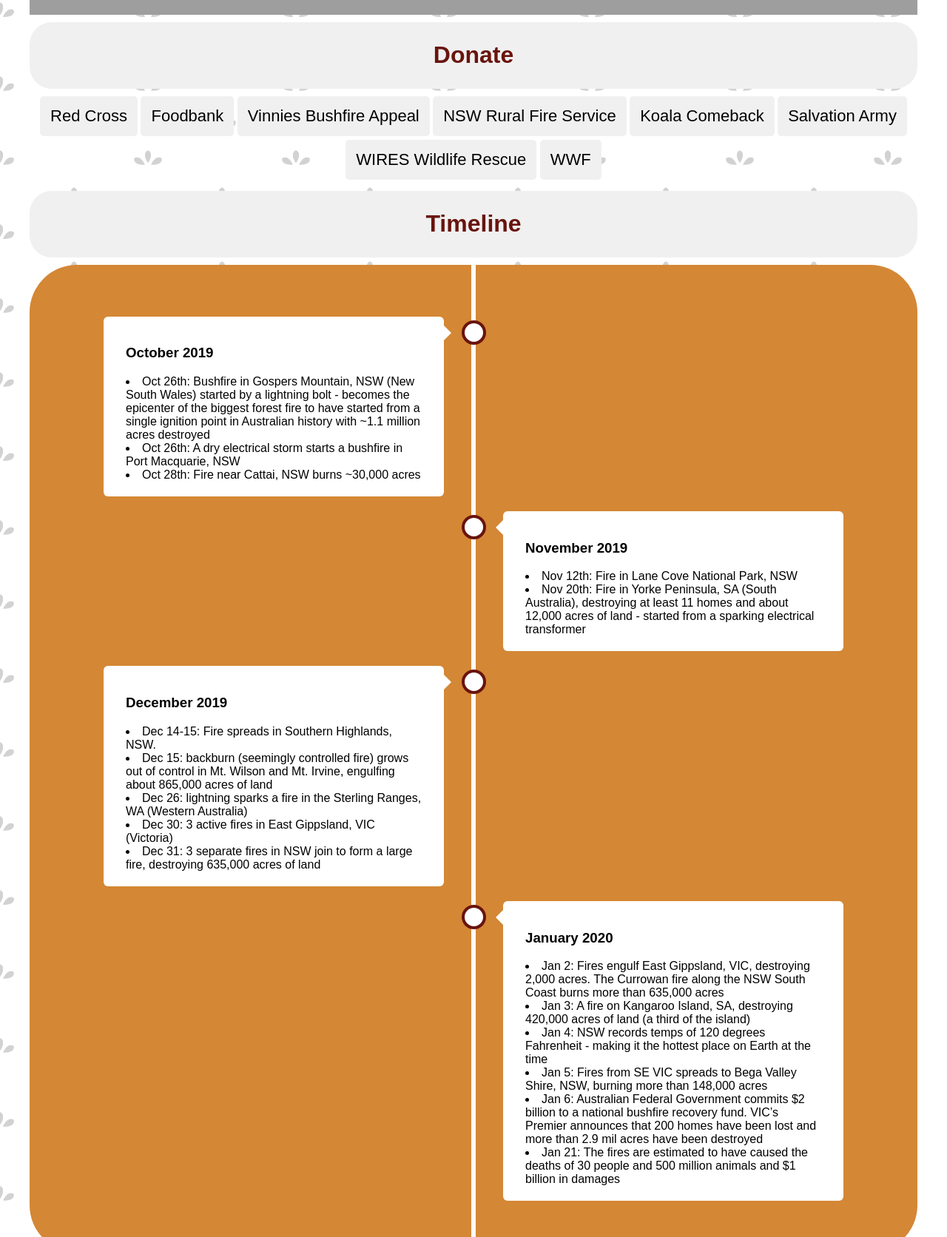
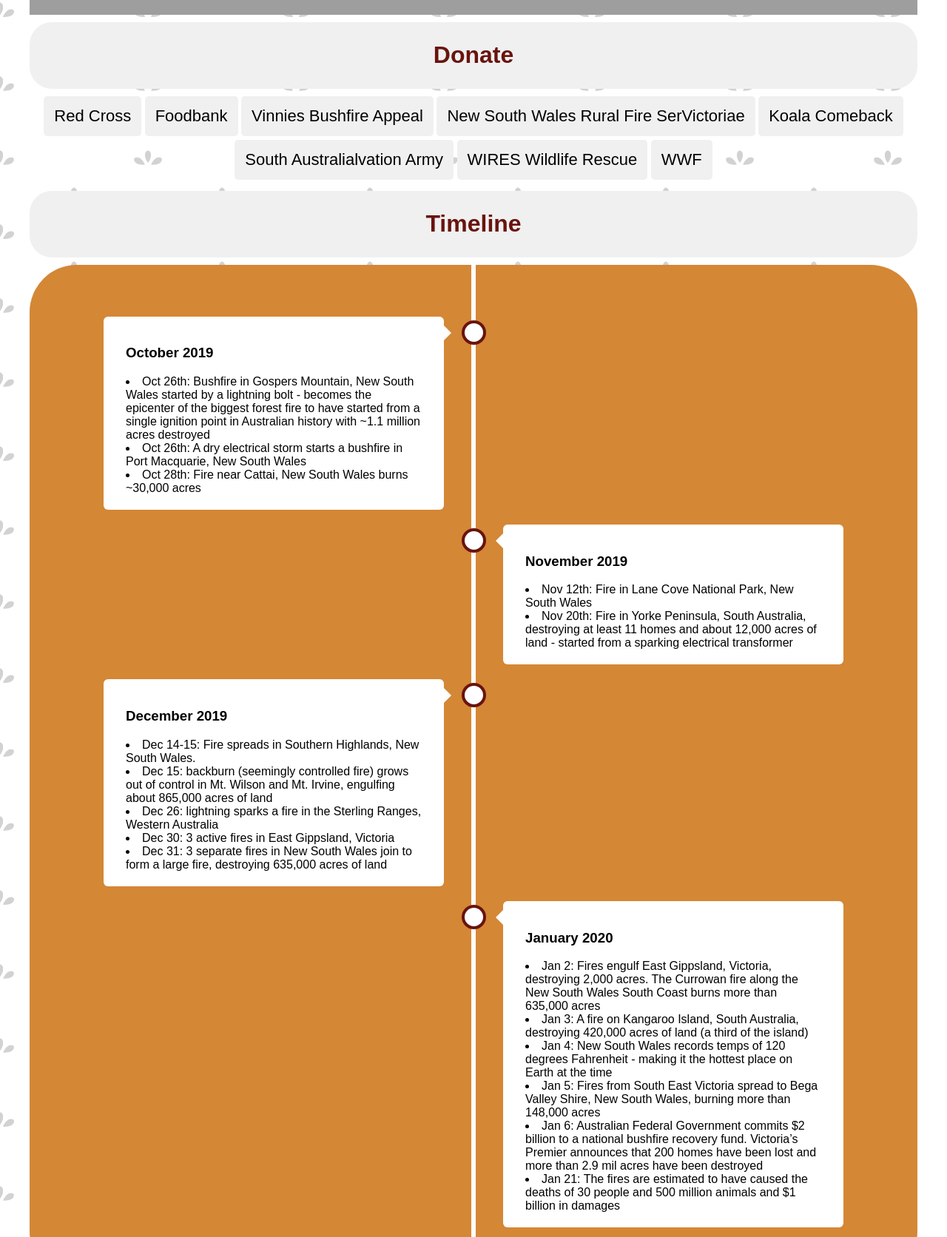
Before and after one commit to EmiCB/ABE-199-AustraliaBushfires, a plain HTML site: page index.html in a window 1280 px wide. Shown: the part 880-2552 px from the top of the page at 74% size. Drawn offline with Linux system fonts and the light colour scheme; grey boxes are pictures that could not be loaded.

Commit message:
changed abbreviations to full titles and added bio

```diff
--- a/index.html
+++ b/index.html
@@ -33,12 +33,12 @@
         </div>
 
         <div class="pill-nav">
-          <a href="https://www.redcross.org.au/campaigns/disaster-relief-and-recovery-donate ">Red Cross</a>
+          <a href="https://www.redcross.org.au/campaigns/diSouth Australiaster-relief-and-recovery-donate ">Red Cross</a>
           <a href="https://www.foodbank.org.au/">Foodbank</a>
-          <a href="https://donate.vinnies.org.au/appeals-nsw/vinnies-nsw-bushfire-appeal-nsw">Vinnies Bushfire Appeal</a>
-          <a href="https://www.rfs.nsw.gov.au/about-us/sponsorship">NSW Rural Fire Service</a>
+          <a href="https://donate.vinnies.org.au/appeals-New South Wales/vinnies-New South Wales-bushfire-appeal-New South Wales">Vinnies Bushfire Appeal</a>
+          <a href="https://www.rfs.New South Wales.gov.au/about-us/sponsorship">New South Wales Rural Fire SerVictoriae</a>
           <a href="https://koalacomeback.com/">Koala Comeback</a>
-          <a href="https://www.salvationarmy.org.au/donate/make-a-donation/donate-online/?appeal=disasterappeal">Salvation Army</a>
+          <a href="https://www.South Australialvationarmy.org.au/donate/make-a-donation/donate-online/?appeal=diSouth Australiasterappeal">South Australialvation Army</a>
           <a href="https://www.wires.org.au/blog/emergency-donations-to-help-wildlife">WIRES Wildlife Rescue</a>
           <a href="https://www.wwf.org.au/what-we-do/bushfire-recovery/bushfires#gs.kqy2ue">WWF</a>
         </div>
@@ -54,39 +54,39 @@
           <div class="container left">
             <div class="content">
               <h3>October 2019</h3>
-                <li>Oct 26th: Bushfire in Gospers Mountain, NSW (New South Wales) started by a lightning bolt - becomes the epicenter of the biggest forest fire to have started from a single ignition point in Australian history with ~1.1 million acres destroyed</li>
-                <li>Oct 26th: A dry electrical storm starts a bushfire in Port Macquarie, NSW</li>
-                <li>Oct 28th: Fire near Cattai, NSW burns ~30,000 acres</li>
+                <li>Oct 26th: Bushfire in Gospers Mountain, New South Wales started by a lightning bolt - becomes the epicenter of the biggest forest fire to have started from a single ignition point in Australian history with ~1.1 million acres destroyed</li>
+                <li>Oct 26th: A dry electrical storm starts a bushfire in Port Macquarie, New South Wales</li>
+                <li>Oct 28th: Fire near Cattai, New South Wales burns ~30,000 acres</li>
             </div>
           </div>
 
           <div class="container right">
             <div class="content">
               <h3>November 2019</h3>
-              <li>Nov 12th: Fire in Lane Cove National Park, NSW</li>
-              <li>Nov 20th: Fire in Yorke Peninsula, SA (South Australia), destroying at least 11 homes and about 12,000 acres of land - started from a sparking electrical transformer</li>
+              <li>Nov 12th: Fire in Lane Cove National Park, New South Wales</li>
+              <li>Nov 20th: Fire in Yorke Peninsula, South Australia, destroying at least 11 homes and about 12,000 acres of land - started from a sparking electrical transformer</li>
             </div>
           </div>
 
           <div class="container left">
             <div class="content">
               <h3>December 2019</h3>
-              <li>Dec 14-15: Fire spreads in Southern Highlands, NSW. </li>
+              <li>Dec 14-15: Fire spreads in Southern Highlands, New South Wales. </li>
               <li>Dec 15: backburn (seemingly controlled fire) grows out of control in Mt. Wilson and Mt. Irvine, engulfing about 865,000 acres of land</li>
-              <li>Dec 26: lightning sparks a fire in the Sterling Ranges, WA (Western Australia)</li>
-              <li>Dec 30: 3 active fires in East Gippsland, VIC (Victoria)</li>
-              <li>Dec 31: 3 separate fires in NSW join to form a large fire, destroying 635,000 acres of land</li>
+              <li>Dec 26: lightning sparks a fire in the Sterling Ranges, Western Australia</li>
+              <li>Dec 30: 3 active fires in East Gippsland, Victoria</li>
+              <li>Dec 31: 3 separate fires in New South Wales join to form a large fire, destroying 635,000 acres of land</li>
             </div>
           </div>
 
           <div class="container right">
             <div class="content">
               <h3>January 2020</h3>
-              <li>Jan 2: Fires engulf East Gippsland, VIC, destroying 2,000 acres. The Currowan fire along the NSW South Coast burns more than 635,000 acres</li>
-              <li>Jan 3: A fire on Kangaroo Island, SA, destroying 420,000 acres of land (a third of the island)</li>
-              <li>Jan 4: NSW records temps of 120 degrees Fahrenheit - making it the hottest place on Earth at the time</li>
-              <li>Jan 5: Fires from SE VIC spreads to Bega Valley Shire, NSW, burning more than 148,000 acres</li>
-              <li>Jan 6: Australian Federal Government commits $2 billion to a national bushfire recovery fund. VIC’s Premier announces that 200 homes have been lost and more than 2.9 mil acres have been destroyed</li>
+              <li>Jan 2: Fires engulf East Gippsland, Victoria, destroying 2,000 acres. The Currowan fire along the New South Wales South Coast burns more than 635,000 acres</li>
+              <li>Jan 3: A fire on Kangaroo Island, South Australia, destroying 420,000 acres of land (a third of the island)</li>
+              <li>Jan 4: New South Wales records temps of 120 degrees Fahrenheit - making it the hottest place on Earth at the time</li>
+              <li>Jan 5: Fires from South East Victoria spread to Bega Valley Shire, New South Wales, burning more than 148,000 acres</li>
+              <li>Jan 6: Australian Federal Government commits $2 billion to a national bushfire recovery fund. Victoria’s Premier announces that 200 homes have been lost and more than 2.9 mil acres have been destroyed</li>
               <li>Jan 21: The fires are estimated to have caused the deaths of 30 people and 500 million animals and $1 billion in damages</li>
             </div>
           </div>
@@ -129,7 +129,7 @@
               <div class="card-container">
                 <h2>Ranya Darwish</h2>
                 <p class="title">Spanish <br> Class of 2022</p>
-                <p>Ranya is a third-year Spanish major following the pre-medical track. She is a member of Phi Delta Epsilon, a Pre-Health Ambassador at the Career Center, the Senior Citizens Director of the Volunteer Illini Projects, a Carle Hospital Student Volunteer, a CHP Chancellor’s Scholar, and a LAS James Scholar.
+                <p>Ranya is a third-year Spanish major following the pre-medical track. She is a member of Phi Delta Epsilon, a Pre-Health AmbasSouth Australiador at the Career Center, the Senior Citizens Director of the Volunteer Illini Projects, a Carle Hospital Student Volunteer, a CHP Chancellor’s Scholar, and a LAS James Scholar.
                 </p>
               </div>
             </div>
@@ -143,7 +143,7 @@
               <div class="card-container">
                 <h2>Katie Pierce</h2>
                 <p class="title">Music Education <br> Class of 2023</p>
-                <p>Katie Pierce is a second year instrumental music education student in the College of Fine and Applied Arts.  She is the Vice-President of the UIUC chapter of the National Band Association and an active member of the National Association of Music Education.  Katie is an alto saxophone player in the Marching Illini.  Outside of music, Katie is a CHP Scholar and an FAA James Scholar.
+                <p>Katie Pierce is a second year instrumental music education student in the College of Fine and Applied Arts. She is the Victoriae-President of the UIUC chapter of the National Band Association and an active member of the National Association of Music Education. Katie is an alto South Australiaxophone player in the Marching Illini. Outside of music, Katie is a CHP Scholar and an FAA James Scholar.
                 </p>
               </div>
             </div>
@@ -155,7 +155,7 @@
               <div class="card-container">
                 <h2>Emi Brown</h2>
                 <p class="title">Computer Science <br> Class of 2024</p>
-                <p>Emi make website go brrrr</p>
+                <p>Emi Brown is a Freshman studying Computer Science. She is a member of ACM Gamebuilders, a facilitator for the UIUC chapter of Girls Who Code, and a CHP Scholar. In addition to school activities, Emi loves to make video games and participate in game jams.</p>
               </div>
             </div>
           </div>
```
